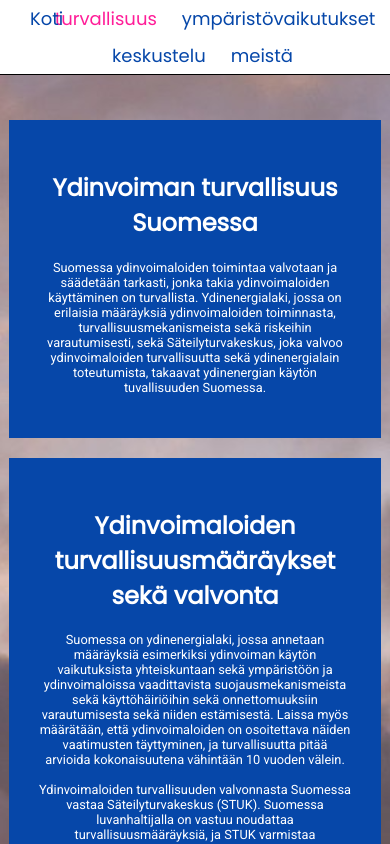
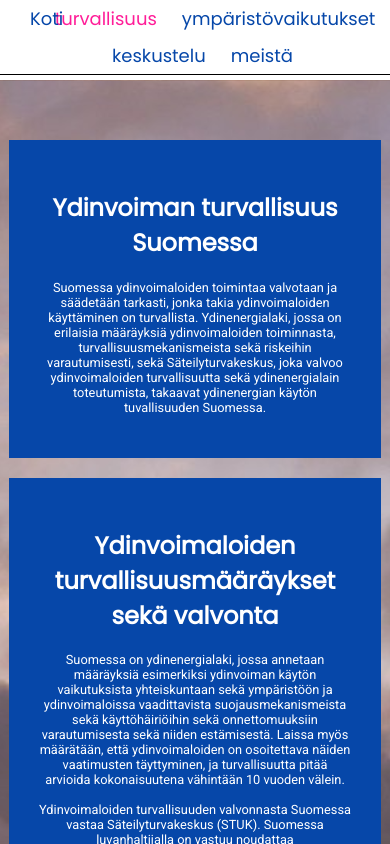
Before and after one commit to pyrysepp/vdmwebsovellus, a React (Create React App) app: page /turvallisuus in a window 390 px wide. Shown: the top 844 px of the page. Built offline with nearby package versions, Linux system fonts and the light colour scheme.

Commit message:
responsiivisuus

```diff
--- a/src/components/Yleinen.css
+++ b/src/components/Yleinen.css
@@ -5,7 +5,7 @@
     background-color: #e9e9e9;
     width: 100%;
     height: 100%;
-    padding-bottom: 20px;
+    padding-bottom: 40px;
     background-image: url('./images/nuclear-power-plant-4535760_1920.jpg');
     background-size: cover;
      background-position: center center;
@@ -31,13 +31,19 @@
  a {
     color: white;
 }
+@media only screen and (max-width: 1100px) {
+    .yleis-container {
+        margin-top: 40px;
+    }
+}
 
-@media only screen and (max-width: 800px){
+@media only screen and (max-width: 800px) {
     .text-container {
         width: 60%;
     }
     .yleis-container {
         padding-top: 40px;
+        margin-top: 80px;
     }
 }
 
```
